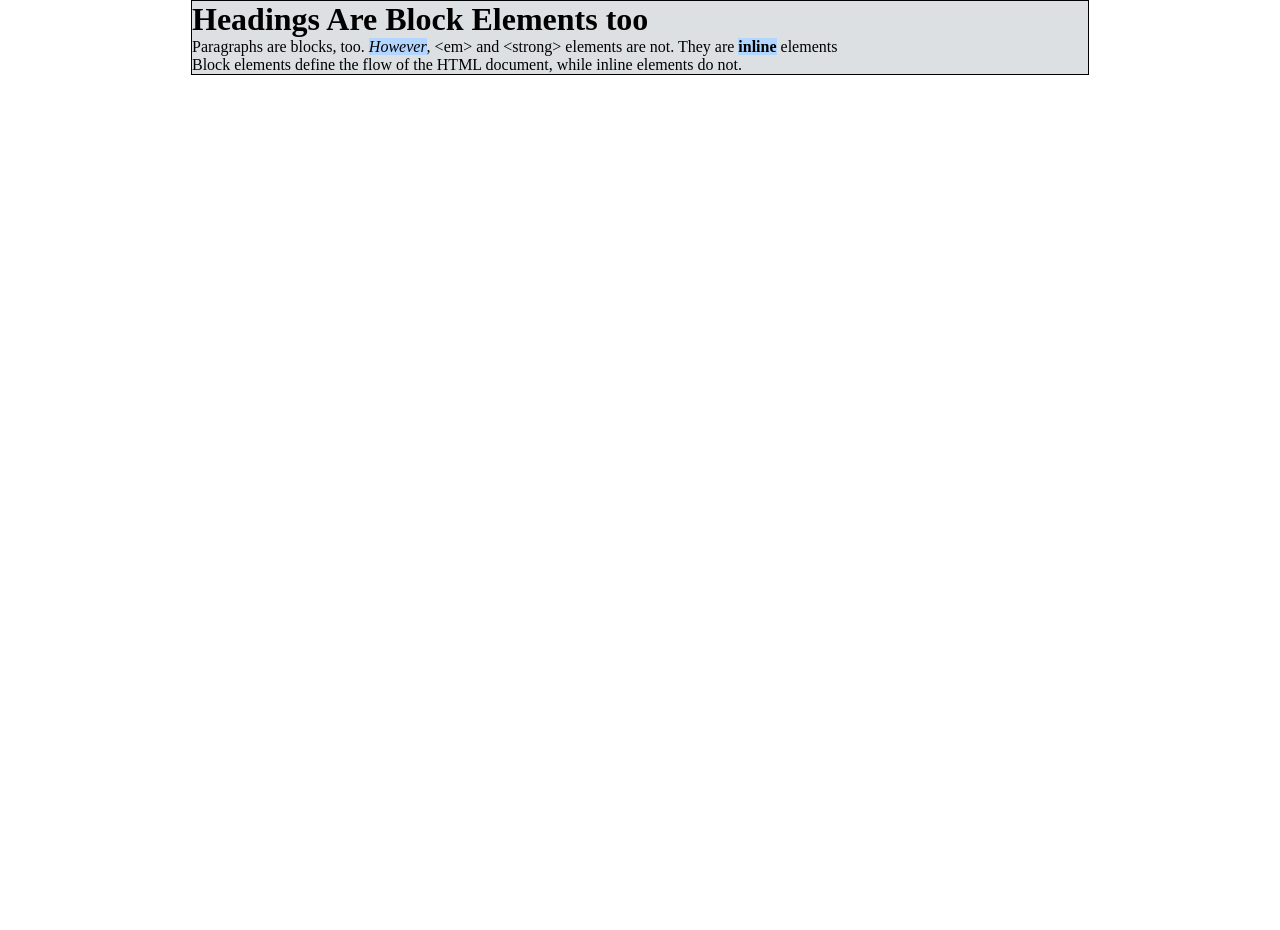
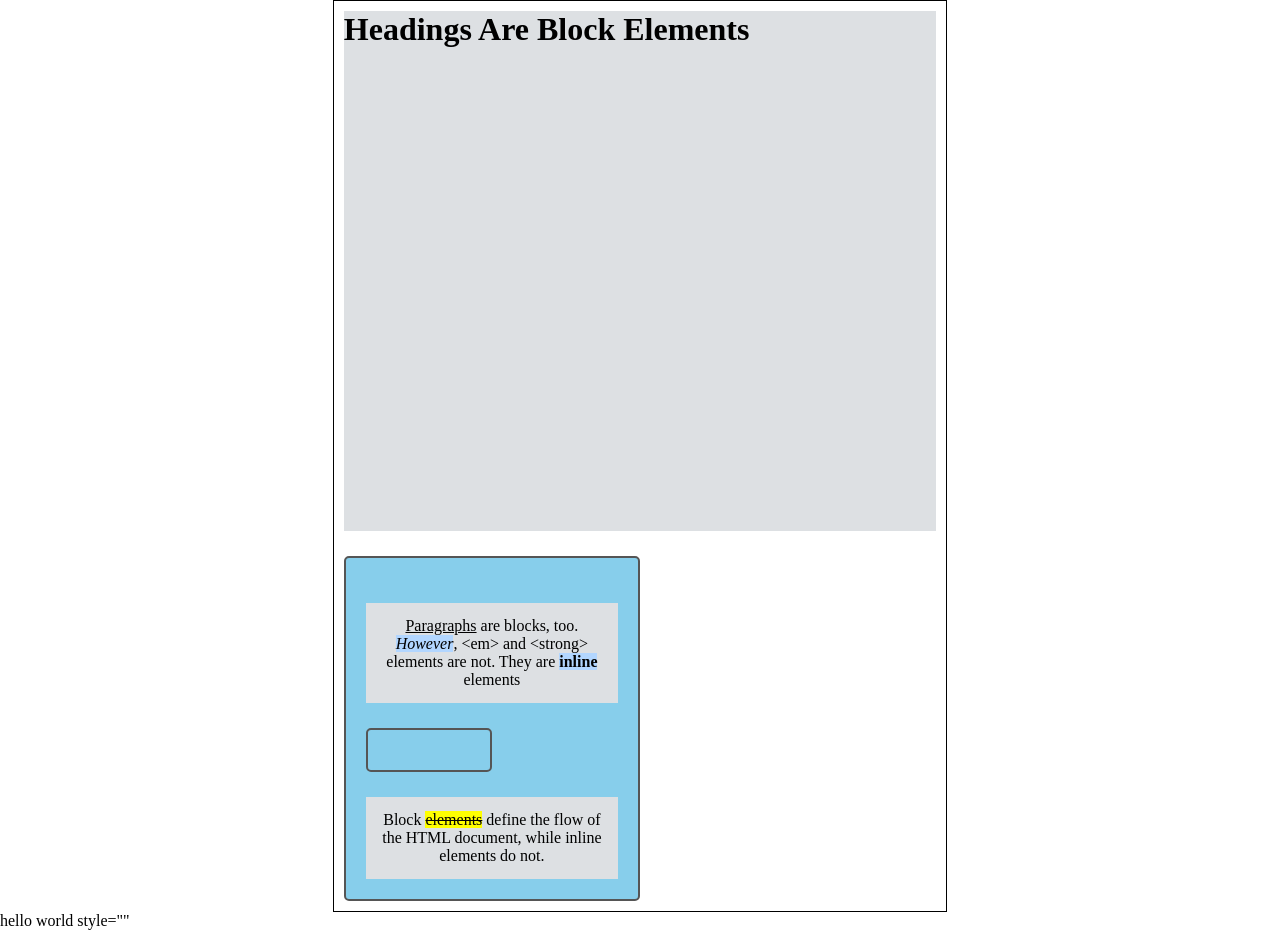
Before and after one commit to danpangan/b3nc-pangan-dan, a PHP site: page / in a window 1280 px wide. Before the commit the page ends 75 px from the top, so only its background shows below. Run offline with PHP 8.4, Linux system fonts and the light colour scheme.

Commit message:
partial answer to quiz

```diff
--- a/mod02-06/css/style.css
+++ b/mod02-06/css/style.css
@@ -3,11 +3,24 @@
 * {
 	margin: 0;
 	padding: 0;
+	box-sizing: border-box;
 }
  .wrapper {
  	margin: 0 auto;
- 	width: 70%;
+ 	padding: 10px;
+ 	width: 48%;
  	border: 1px solid #000;
+ }
+
+ div.wrapper>div,
+ div.wrapper>div>div {
+ 	margin-top: 25px;
+ 	padding: 20px;
+ 	width: 50%;
+ 	border: 2px solid #555;
+ 	background: skyblue;
+ 	text-align: center;
+ 	border-radius: 5px;
  }
 
  h1
@@ -20,3 +33,12 @@
  	background-color: #b2d6ff;
  	display: inline;
  }
+
+ h1 {
+ 	padding: ;
+ }
+
+ p {
+ 	margin-top: 25px;
+ 	padding: 14px;
+ }
--- a/mod02-06/index.html
+++ b/mod02-06/index.html
@@ -10,11 +10,16 @@
 </head>
 <body>
 	<div class="wrapper">
-		<h1>Headings Are Block Elements too</h1>
+		<h1 style="height: 520px;">Headings Are Block Elements</h1>
 
-		<p>Paragraphs are blocks, too. <em>However</em>, &lt;em&gt; and &lt;strong&gt; elements are not. They are <strong>inline</strong> elements</p>
-
-		<p>Block elements define the flow of the HTML document, while inline elements do not.</p>
+		<div>
+			<p><ins>Paragraphs</ins> are blocks, too. <em>However</em>, &lt;em&gt; and &lt;strong&gt; elements are not. They are <strong>inline</strong> elements</p>
+			<div></div>
+			<p>Block <del style="width: 550px; background: yellow;">elements</del> define the flow of the HTML document, while inline elements do not.</p>
+		</div>
 	</div>
 </body>
 </html>
+hello world
+
+style=""
```
Also changed, not shown: markdown-getting-started/README.md, 3 other files.
